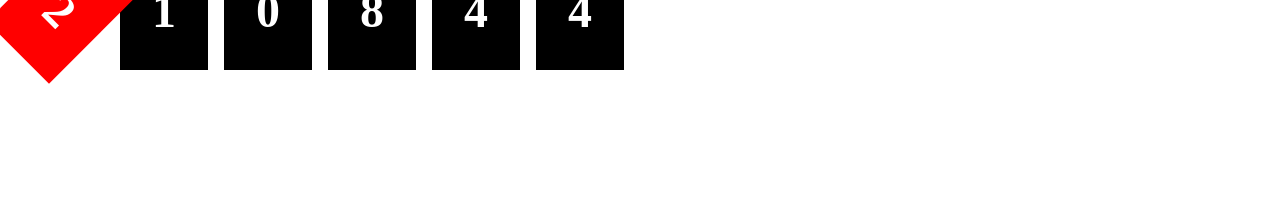
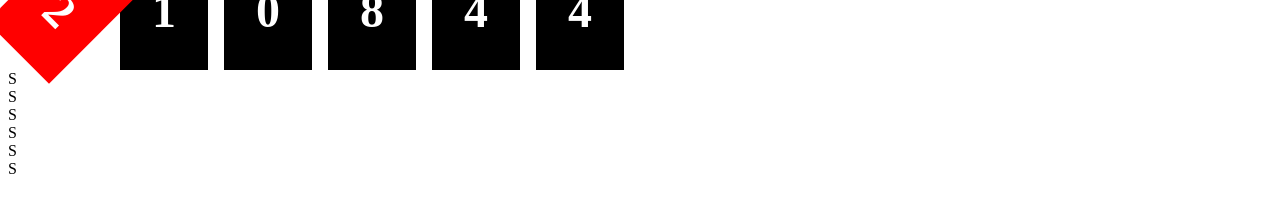
Before and after one commit to pgmgent-1920-students/react-clocks, a React (Create React App) app in the folder client/: page / in a window 1280 px wide. Shown: the part 328-540 px from the top of the page. Built offline with nearby package versions, Linux system fonts and the light colour scheme.

Commit message:
Added BinaryClock, LEDStrip and LED

```diff
--- a/client/src/app/App.js
+++ b/client/src/app/App.js
@@ -1,6 +1,6 @@
 import React, { } from 'react';
 
-import { DigitalClock, DigitalClockExtended } from './components';
+import { BinaryClock, DigitalClock, DigitalClockExtended } from './components';
 
 import './App.css';
 
@@ -13,6 +13,7 @@ const App = () => {
       <DigitalClock country="Los Angeles" utc={-7}/>
       <DigitalClockExtended utc={-7} />
       <DigitalClockExtended utc={7}/>
+      <BinaryClock />
     </div>
   );
 }
--- /dev/null
+++ b/client/src/app/components/BinaryClock.js
@@ -0,0 +1,17 @@
+import React from 'react';
+import LEDStrip from './LEDStrip';
+
+const BinaryClock = () => {
+  return (
+    <div className="binary-clock">
+      <LEDStrip />
+      <LEDStrip />
+      <LEDStrip />
+      <LEDStrip />
+      <LEDStrip />
+      <LEDStrip />
+    </div>
+  );
+};
+
+export default BinaryClock;
--- /dev/null
+++ b/client/src/app/components/LEDStrip.js
@@ -0,0 +1,11 @@
+import React from 'react';
+
+const LEDStrip = ({amount = 1}) => {
+  return (
+    <div className="led-strip">
+      S
+    </div>
+  );
+};
+
+export default LEDStrip;
--- a/client/src/app/components/index.js
+++ b/client/src/app/components/index.js
@@ -1,7 +1,9 @@
+import BinaryClock from './BinaryClock';
 import DigitalClock from './DigitalClock';
 import DigitalClockExtended from './DigitalClockExtended';
 
 export {
+  BinaryClock,
   DigitalClock,
   DigitalClockExtended,
 }
```
Also changed, not shown: client/src/app/components/LED.js (added, +9 -0 lines).
